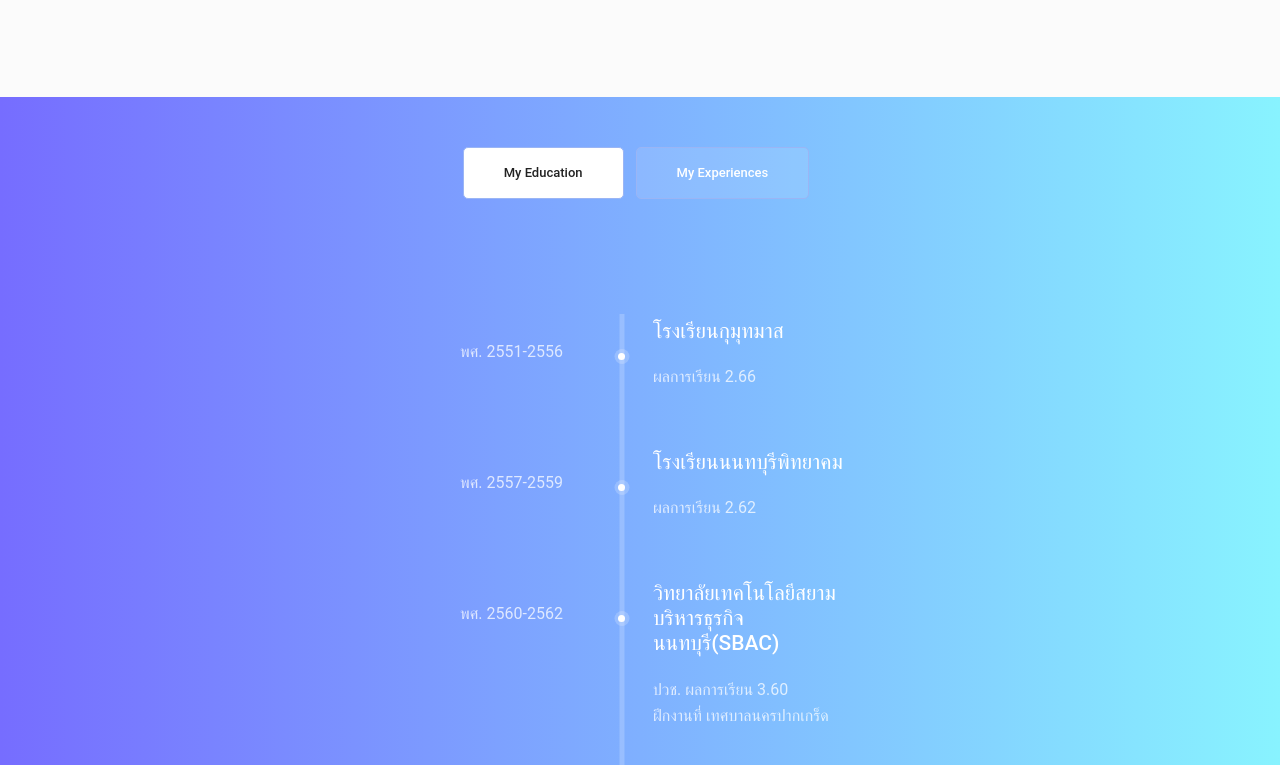
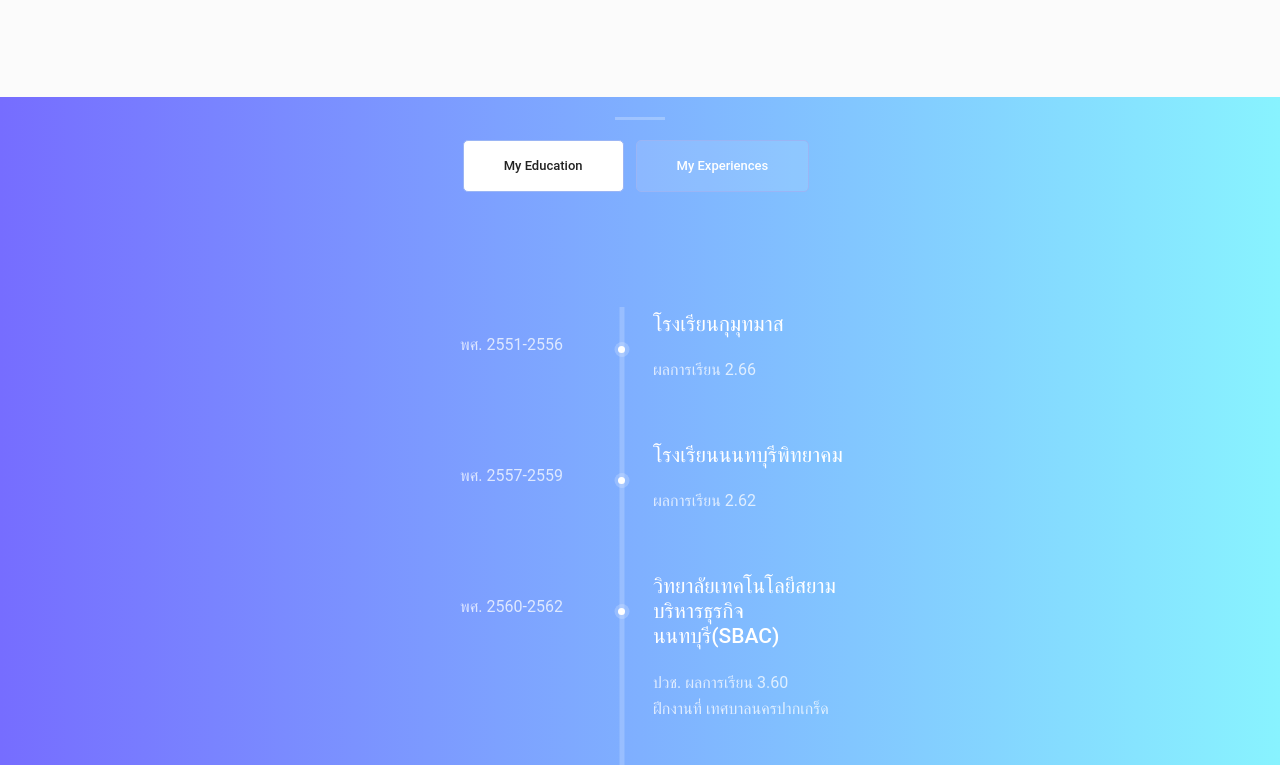
Before and after one commit to Tonnam1505/tonnam1505.github.io, a website: page index.html in a window 1280 px wide. Shown: the part 894-1659 px from the top of the page. Drawn offline with nearby package versions, Linux system fonts and the light colour scheme.

Commit message:
เก็บงานรอรายละเอียดเพิ่ม

```diff
--- a/index.html
+++ b/index.html
@@ -175,7 +175,9 @@
     </section>
 
     <section class="mytabs_area p_120" id="history">
+
       <div class="container">
+        <hr>
         <div class="tabs_inner">
           <ul class="nav nav-tabs" id="myTab" role="tablist">
             <li class="nav-item" role="presentation">
--- a/scss/app.scss
+++ b/scss/app.scss
@@ -103,6 +103,15 @@ body {
 }
 
 .mytabs_area {
+    hr {
+        margin: auto;
+        color: #ffff;
+        height: 3px;
+        width: 50px;
+        // padding-top: 100px;
+        // transform: translateY(-100);
+        margin-bottom: 20px;
+      }
   @media only screen and (max-width: 400px) {
     font-size: 10px !important;
     a {
@@ -132,7 +141,7 @@ body {
     padding-bottom: 60px;
   }
   .container {
-    padding: 50px 0px;
+    padding: 20px 0px;
   }
   .tabs_inner .tab-content .tab-pane .list li span {
     height: 15px;
```
Also changed, not shown: css/app.css.
